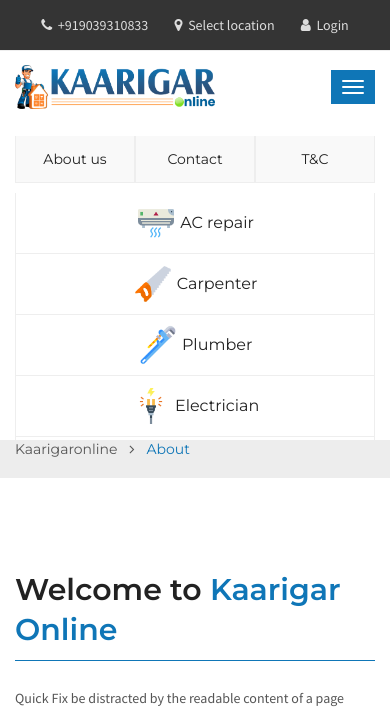
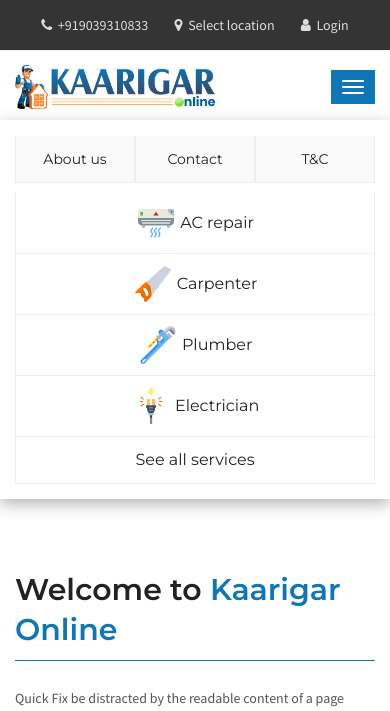
Before and after one commit to ankbiz32/kaarigar_ci, a CodeIgniter app: page /kaarigar/index.php/home/About in a window 390 px wide, after a click on "Toggle navigation". Shown: the top 711 px of the page. Run offline with CodeIgniter, Linux system fonts and the light colour scheme; data comes from the database, SQL or seed files in the repository; some libraries are stand-ins or nearby versions.

Commit message:
UI changes

```diff
--- a/application/controllers/Home.php
+++ b/application/controllers/Home.php
@@ -11,7 +11,7 @@
 	{
 		// echo'<pre>';var_dump($_SESSION);exit;
 		$locations=$this->fetch->getInfoConds('locations',['is_active'=>1]);
-		$services_nav=$this->fetch->getInfo('services',5);
+		$services_nav=$this->fetch->getInfo('services',4);
 		$web=$this->fetch->getWebProfile('webprofile');
 
 		$sliders=$this->fetch->getInfo('hero_slider');
@@ -44,7 +44,7 @@
 	public function About()
 	{
 		$locations=$this->fetch->getInfoConds('locations',['is_active'=>1]);
-		$services_nav=$this->fetch->getInfo('services',5);
+		$services_nav=$this->fetch->getInfo('services',4);
 		$web=$this->fetch->getWebProfile('webprofile');
 
 		$this->load->view('header',['title'=>'About us',
@@ -60,7 +60,7 @@
 	public function Contact()
 	{
 		$locations=$this->fetch->getInfoConds('locations',['is_active'=>1]);
-		$services_nav=$this->fetch->getInfo('services',5);
+		$services_nav=$this->fetch->getInfo('services',4);
 		$web=$this->fetch->getWebProfile('webprofile');
 
 		$this->load->view('header',['title'=>'Contact us',
@@ -76,7 +76,7 @@
 	public function Forgot()
 	{
 		$locations=$this->fetch->getInfoConds('locations',['is_active'=>1]);
-		$services_nav=$this->fetch->getInfo('services',5);
+		$services_nav=$this->fetch->getInfo('services',4);
 		$web=$this->fetch->getWebProfile('webprofile');
 		$this->load->view('header',['title'=>'Forgot password',
 								'locations'=>$locations,
@@ -92,7 +92,7 @@
 	{
         $this->redirectUserNotLoggedIn();
 		$locations=$this->fetch->getInfoConds('locations',['is_active'=>1]);
-		$services_nav=$this->fetch->getInfo('services',5);
+		$services_nav=$this->fetch->getInfo('services',4);
 		$web=$this->fetch->getWebProfile('webprofile');
 		$bookings=$this->fetch->getBookings($this->session->reg->id);
 		// var_dump($bookings);exit;
@@ -113,7 +113,7 @@
 	public function Services()
 	{
 		$locations=$this->fetch->getInfoConds('locations',['is_active'=>1]);
-		$services_nav=$this->fetch->getInfo('services',5);
+		$services_nav=$this->fetch->getInfo('services',4);
 		$web=$this->fetch->getWebProfile('webprofile');
 		if(isset($this->session->loc_id)){
 			$svc_ids=$this->fetch->getServicesInLoc('services_locations',['location_id'=>$this->session->loc_id]);
@@ -139,7 +139,7 @@
 	public function Service_details($id)
 	{
 		$locations=$this->fetch->getInfoConds('locations',['is_active'=>1]);
-		$services_nav=$this->fetch->getInfo('services',5);
+		$services_nav=$this->fetch->getInfo('services',4);
 		$web=$this->fetch->getWebProfile('webprofile');
 		if(isset($this->session->loc_id)){
 			$svc_ids=$this->fetch->getServicesInLoc('services_locations',['location_id'=>$this->session->loc_id]);
@@ -211,7 +211,7 @@
 	{
 		// var_dump($_POST);exit;
 		$locations=$this->fetch->getInfoConds('locations',['is_active'=>1]);
-		$services_nav=$this->fetch->getInfo('services',5);
+		$services_nav=$this->fetch->getInfo('services',4);
 		$web=$this->fetch->getWebProfile('webprofile');
 		$this->load->view('header',['title'=>'Checkout',
 								'locations'=>$locations,
--- a/application/views/header.php
+++ b/application/views/header.php
@@ -188,6 +188,11 @@
                                 </a>
                             </li>
                         <?php } }?>
+                        <li class="header-svc">
+                            <a href="<?=base_url('services')?>">
+                                <span>See all services</span>
+                            </a>
+                        </li>
                     </ul>
                     <!-- Header Nav Links End -->
                 </div>
--- a/assets/css/custom.css
+++ b/assets/css/custom.css
@@ -342,11 +342,20 @@
         margin-top: 0;
         padding-top: 40px;
     }
-    #appointment .services{
+    #appointment .services {
+        justify-content: space-between;
         width: 100%;
+        padding: 30px 10px;
     }
     #appointment .services .service{
-        flex-basis: 50%;
+        flex-basis: 30%;
+        padding: 15px 15px 20px !important;
+    }
+    #appointment .service .sv-img {
+        --img-size: 35px !important;
+    }
+    #appointment .service h4 {
+        font-size: 14px !important;
     }
     .d-xxs-block{
         display: block !important;
--- a/assets/css/responsive-style.css
+++ b/assets/css/responsive-style.css
@@ -122,7 +122,8 @@
         top: 70px;
         left: 15px;
         right: 15px;
-        max-height: 320px;
+        /* max-height: 320px; */
+        height: auto;
         margin: 0;
         background-color: #fff;
         z-index: 999;
@@ -138,6 +139,7 @@
     }
     .header--navbar .navbar-collapse.collapsing,
     .header--navbar .navbar-collapse.collapse.in {
+        box-shadow: 0 5px 15px rgba(0,0,0,0.3);
         display: block !important;
     }
 
```
